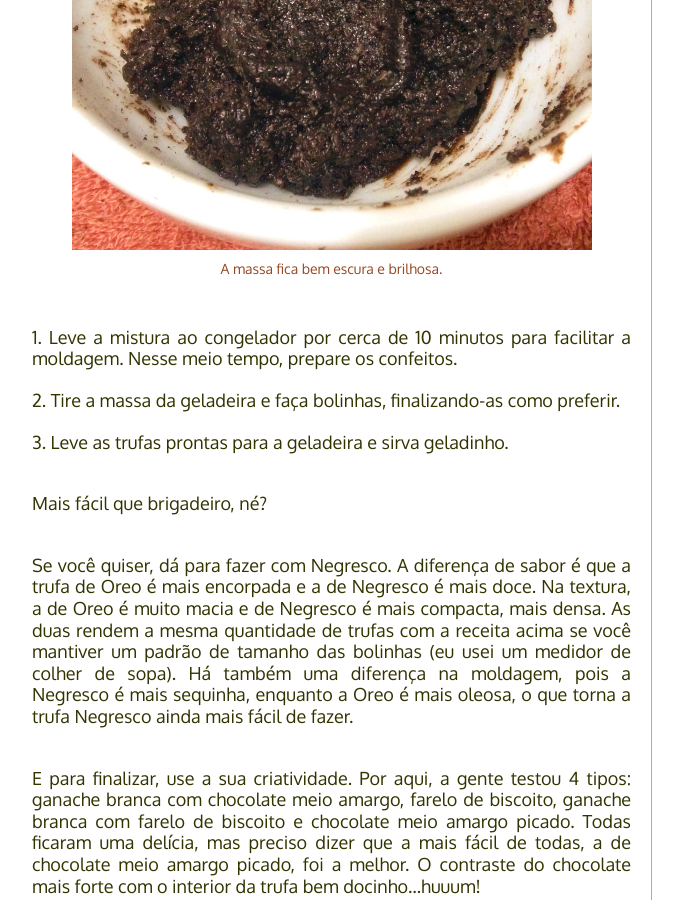
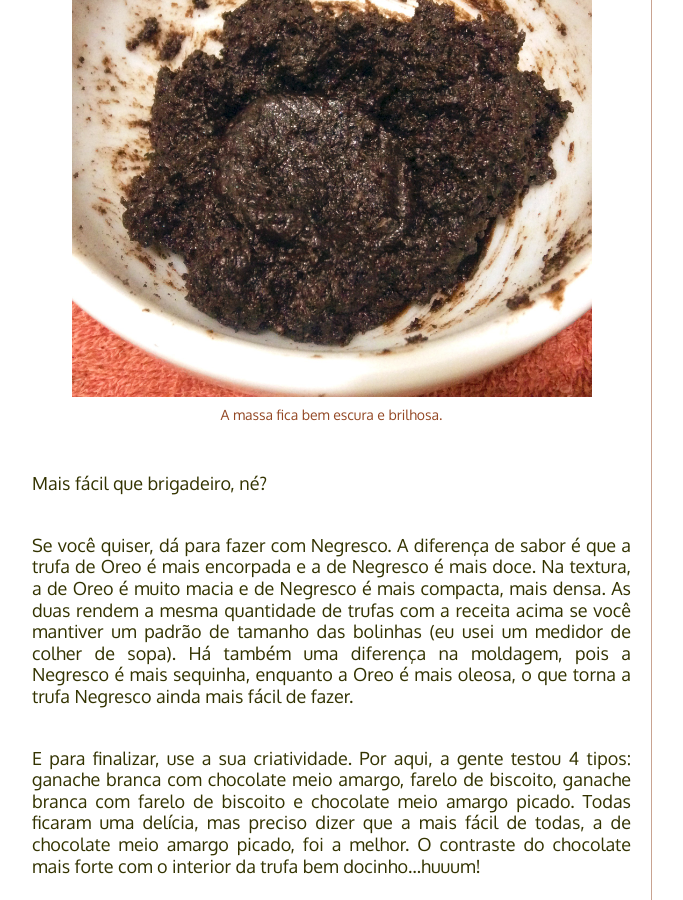
Before and after one commit to PaneladePau/paneladepau-jekyll-blog, a Jekyll site: the page built from _posts/2016-03-13-trufas-de-oreo.md, in a window 1280 px wide and 900 px high, scrolled down 1530 px. Shown: the whole window, without its empty margins (138-821 px from the left). Built offline with Jekyll 4.4.1, drawn with Linux system fonts in a browser that asks for light colours; nearby versions of some CDN libraries; some web fonts are replaced.

Commit message:
“update”

```diff
--- a/_posts/2016-03-13-trufas-de-oreo.md
+++ b/_posts/2016-03-13-trufas-de-oreo.md
@@ -29,12 +29,11 @@
 
 1. Triture as 20 bolachas até obter uma farinha densa, como uma areia. Se não tiver processador ou liquidificador, coloque as bolachas em um saquinho fechado e quebre-as com um rolo de macarrão ou uma colher de pau.
 2. Misture as bolachas e o cream cheese com as mãos até obter uma massa homogênea e fácil de moldar.
-
-{% include imagem2.html %}
-
 3. Leve a mistura ao congelador por cerca de 10 minutos para facilitar a moldagem. Nesse meio tempo, prepare os confeitos.
 4. Tire a massa da geladeira e faça bolinhas, finalizando-as como preferir.
 5. Leve as trufas prontas para a geladeira e sirva geladinho.
+
+{% include imagem2.html %}
 
 Mais fácil que brigadeiro, né?
 
```
Also changed, not shown: img/fotos-dos-posts/trufa-oreo.jpg, img/fotos-dos-posts/trufa-oreo2.jpg.
